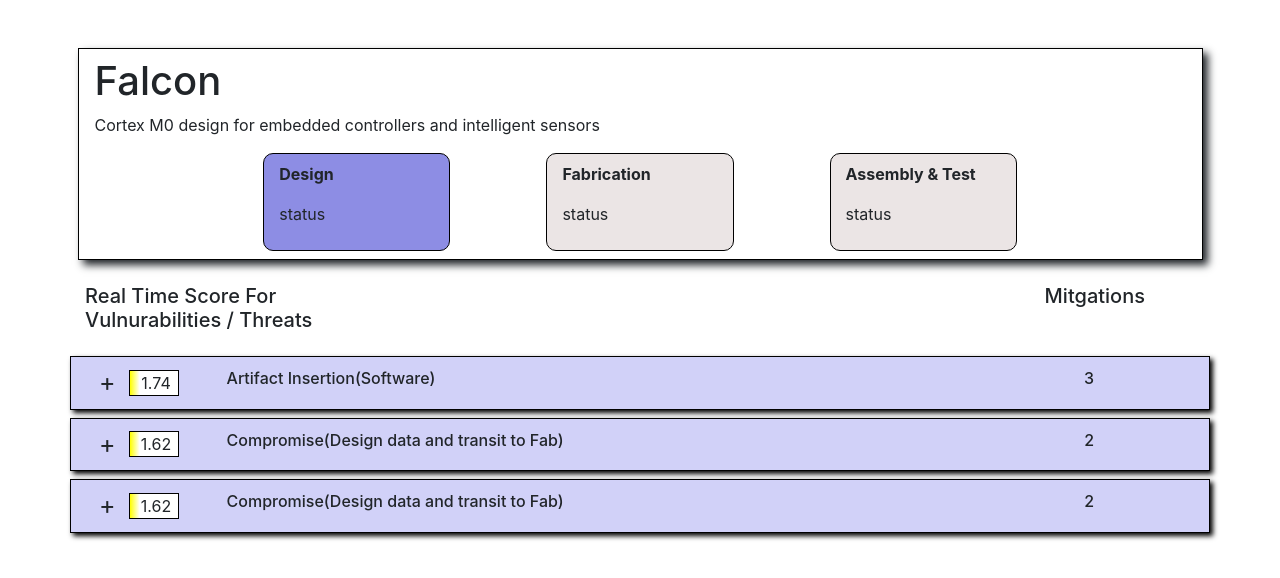
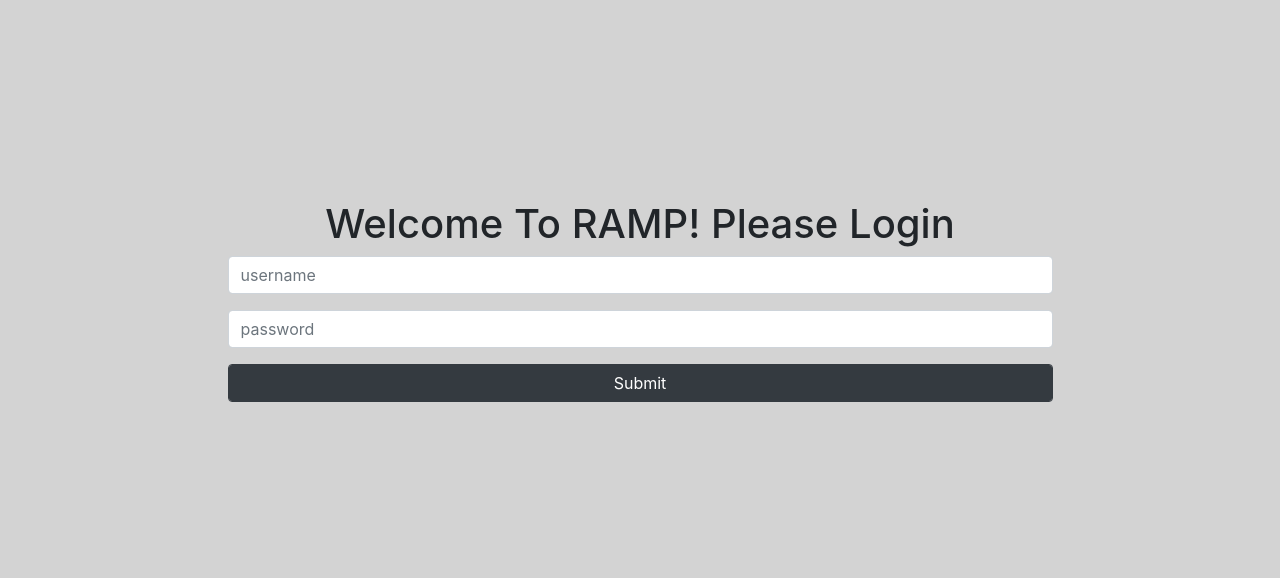
Before and after one commit to JoshuaLamke/ramp-app, a React (Create React App) app: page / in a window 1280 px wide. Shown: the top 578 px of the page. Built offline with nearby package versions, Linux system fonts and the light colour scheme.

Commit message:
updated select button so it would keep its state and made login page

```diff
--- a/src/App.css
+++ b/src/App.css
@@ -1,3 +1,4 @@
 body {
     margin-bottom: 100px;
+    background: lightgray;
 }
--- a/src/App.js
+++ b/src/App.js
@@ -5,6 +5,7 @@
   Switch,
   Route,
 } from 'react-router-dom';
+import LoginPage from './pages/login'
 import DesignPage from './pages/design-page'
 import FabricationPage from './pages/fabrication-page'
 import AssemblyPage from './pages/assembly-page'
@@ -12,7 +13,8 @@
   return (
     <Router>
       <Switch>
-        <Route exact path="/" component={DesignPage} />
+        <Route exact path="/" component={LoginPage} />
+        <Route exact path="/design" component={DesignPage} />
         <Route exact path="/fabrication" component={FabricationPage} />
         <Route exact path="/assembly-and-test" component={AssemblyPage} />
       </Switch>
--- a/src/components/countermeasure/countermeasure.js
+++ b/src/components/countermeasure/countermeasure.js
@@ -1,8 +1,8 @@
 import React, {useEffect, useState} from 'react';
 import './countermeasure.css'
 import ThreatColor from '../threat-color/threat-color';
-let Countermeasure = ({threatTitle, name, levels, select, deselect}) => {
-    const [selected, setSelected] = useState(false);
+let Countermeasure = ({threatTitle, name, levels, select, deselect, selector}) => {
+    const [selected, setSelected] = useState(selector);
     let qaMetric = Math.cbrt(levels[0] * (levels[1] + levels[2] + levels[3]) / levels[4]);
     let title = `QAM Details- ${threatTitle}`
     useEffect(() => {
--- a/src/components/project-card/project-card.js
+++ b/src/components/project-card/project-card.js
@@ -57,7 +57,7 @@
                     </div>
                 </div>
             </div>
-            {page === 1 ? <Redirect to="/"></Redirect> :
+            {page === 1 ? <Redirect to="/design"></Redirect> :
             (page === 2) ?
             <Redirect to="/fabrication"></Redirect> :
             (page === 3) ?
--- a/src/components/threat-description/threat-description.js
+++ b/src/components/threat-description/threat-description.js
@@ -33,7 +33,7 @@
         setLevels(arr);
         setQaMetric(Math.round(100* Math.cbrt(arr[0] * (arr[1] + arr[2] + arr[3]) / arr[4])) / 100);
         console.log(qaMetric);
-    },[select])
+    },[select,buttonSymbol])
     if(!props.mitigationNames) {
         return (<div></div>)
     }
@@ -132,7 +132,7 @@
                             };
                             setSelected(arr);
                         }}
-                name={name} key={name} levels={props.mitigationLevels[name]}/>
+                name={name} key={name} selector={select[index].selected} levels={props.mitigationLevels[name]}/>
                 </div>
                 )}
             </div>
--- /dev/null
+++ b/src/pages/login.js
@@ -0,0 +1,35 @@
+import React, {useState} from 'react'
+import {Redirect} from 'react-router-dom'
+let Login = () => {
+    const [redirect, setRedirect] = useState(false);
+    return (
+        <div className="container" style={{'marginTop': '200px'}}>
+            <div className="row d-flex flex-row align-items-center justify-content-center">
+                <h1>Welcome To RAMP! Please Login</h1>
+                <div className="col-9">
+                    <form onSubmit={(e) => {
+                    e.preventDefault();
+                        if(e.target[0].value === 'username' && e.target[1].value === 'colv!nrunRules') {
+                            setRedirect(true)
+                        }
+                        else{
+                            alert('Please input correct login credentials');
+                        }
+                    }}>
+                    <div className="form-group">
+                        <input type="text" className="form-control" placeholder="username"/>
+                    </div>
+                    <div className="form-group">
+                        <input type="text" className="form-control" placeholder="password"/>
+                    </div>
+                    <div className="form-group">
+                        <input type="submit" className="form-control btn btn-dark" />
+                    </div>
+                    </form>
+                </div>
+            </div>
+            {redirect ? <Redirect to="/design"/>: ''}
+        </div>
+    )
+}
+export default Login
```
